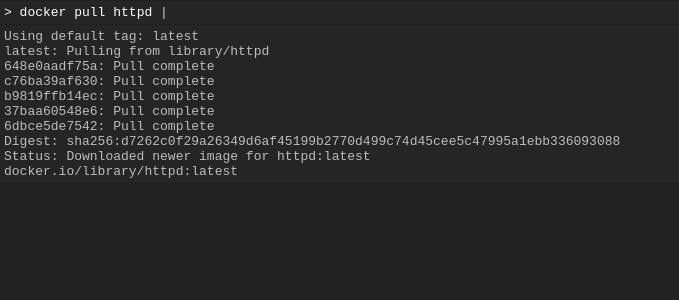
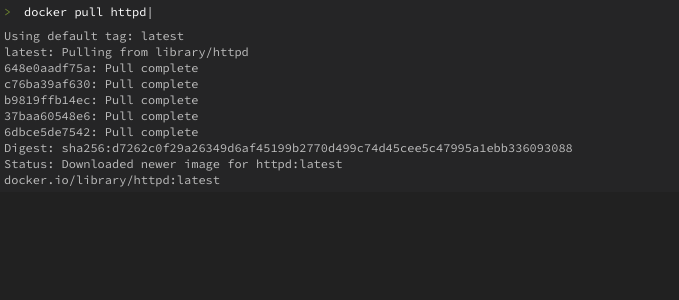
Before and after one commit to richardimaoka/next-sandbox, a Next.js app in the folder next/: page / in a window 1280 px wide. Shown: the top 300 px of the page, without its empty margins (0-679 px from the left). Built offline with nearby package versions, Linux system fonts and the light colour scheme.

Commit message:
change font

```diff
--- a/next/components/terminal/TerminalCommand.tsx
+++ b/next/components/terminal/TerminalCommand.tsx
@@ -1,11 +1,27 @@
 import { css } from "@emotion/react";
 import { FlickeringTrail } from "./FlickeringTrail";
-import { primaryText, surface } from "../../libs/terminalColors";
+import { primaryText, promptColor, surface } from "../../libs/terminalColors";
+import { Source_Code_Pro } from "next/font/google";
+
+const source_code_pro = Source_Code_Pro({ weight: "400", subsets: ["latin"] });
 
 interface TerminalCommandProps {
   command: string;
   fold: boolean;
 }
+
+const Prompt = () => (
+  <span
+    css={css`
+      display: inline-block;
+      width: 8px;
+      margin-right: 12px;
+      color: ${promptColor};
+    `}
+  >
+    &gt;
+  </span>
+);
 
 export const TerminalCommand = ({ command, fold }: TerminalCommandProps) => {
   const foldCss = css`
@@ -19,15 +35,24 @@
   return (
     <pre
       css={css`
-        margin: 1px 0px;
         padding: 4px;
+        font-size: 12px;
         background-color: ${surface};
         color: ${primaryText};
+        font-family: inherit;
         ${fold ? foldCss : ""}
       `}
     >
-      <code>
-        &gt; {command} <FlickeringTrail />
+      <code className={source_code_pro.className}>
+        <Prompt />
+        <span
+          css={css`
+            display: inline-block;
+          `}
+        >
+          {command}
+        </span>
+        <FlickeringTrail />
       </code>
     </pre>
   );
--- a/next/components/terminal/TerminalOutput.tsx
+++ b/next/components/terminal/TerminalOutput.tsx
@@ -1,5 +1,8 @@
 import { css } from "@emotion/react";
 import { secondaryText, surface } from "../../libs/terminalColors";
+import { Source_Code_Pro } from "next/font/google";
+
+const source_code_pro = Source_Code_Pro({ weight: "400", subsets: ["latin"] });
 
 interface TerminalOutputProps {
   output: string;
@@ -18,14 +21,14 @@
   return (
     <pre
       css={css`
-        margin: 1px 0px;
+        font-size: 12px;
         padding: 4px;
         background-color: ${surface};
         color: ${secondaryText};
         ${fold ? foldCss : ""}
       `}
     >
-      <code>{output}</code>
+      <code className={source_code_pro.className}>{output}</code>
     </pre>
   );
 };
--- a/next/libs/terminalColors.ts
+++ b/next/libs/terminalColors.ts
@@ -4,3 +4,4 @@
 export const primaryText = "#FFFFFF";
 export const secondaryText = "#BDBDBD";
 export const disabledText = "#757575";
+export const promptColor = "#748d2e";
```
